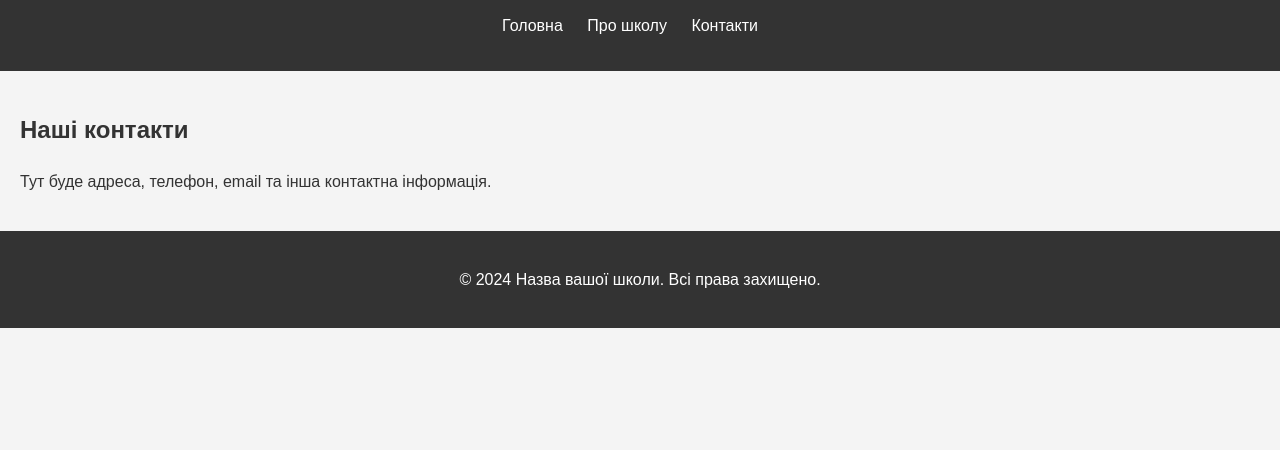
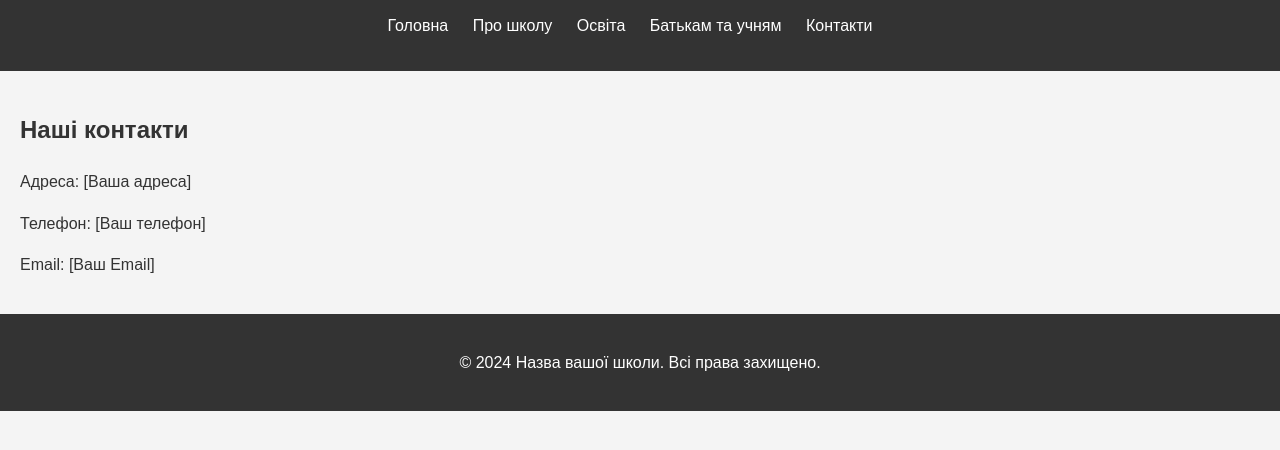
Before and after one commit to svitlozp/school-100, a plain HTML site: page public/contacts.html in a window 1280 px wide. Shown: the part 70-520 px from the top of the page. Drawn offline with Linux system fonts and the light colour scheme.

Commit message:
feat: Add full navigation to all pages

```diff
--- a/public/contacts.html
+++ b/public/contacts.html
@@ -13,13 +13,17 @@
             <ul>
                 <li><a href="index.html">Головна</a></li>
                 <li><a href="about.html">Про школу</a></li>
+                <li><a href="education.html">Освіта</a></li>
+                <li><a href="parents-students.html">Батькам та учням</a></li>
                 <li><a href="contacts.html">Контакти</a></li>
             </ul>
         </nav>
     </header>
     <main>
         <h2>Наші контакти</h2>
-        <p>Тут буде адреса, телефон, email та інша контактна інформація.</p>
+        <p>Адреса: [Ваша адреса]</p>
+        <p>Телефон: [Ваш телефон]</p>
+        <p>Email: [Ваш Email]</p>
     </main>
     <footer>
         <p>&copy; 2024 Назва вашої школи. Всі права захищено.</p>
```
Also changed, not shown: public/about.html (+2 -0 lines), public/education.html (+2 -0 lines), public/index.html (+4 -2 lines), public/parents-students.html (+4 -2 lines).
